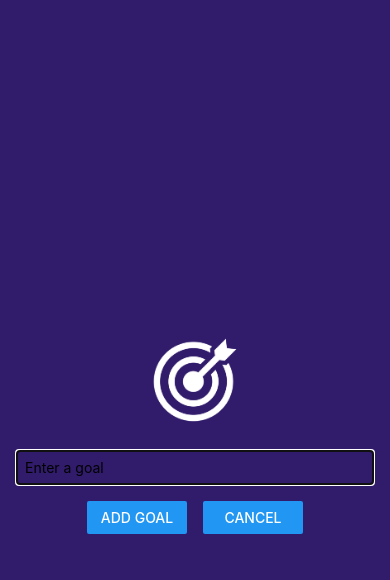
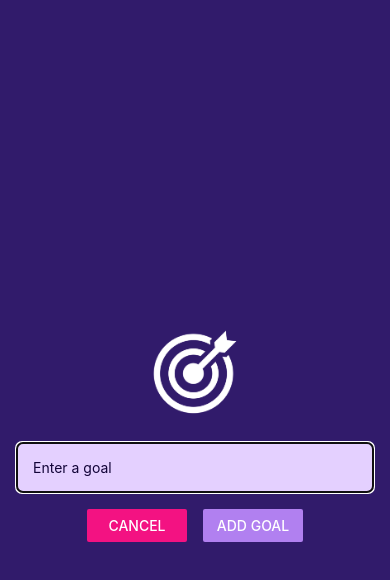
Before and after one commit to Dhanunjaya26/react-native-learning, a React Native app: screen / in a window 390 px wide. Both pictures are taken after a click on the button "ADD YOUR GOAL". Shown: the top 580 px of the page. Built offline with nearby package versions, Linux system fonts and the light colour scheme.

Commit message:
improving styles

```diff
--- a/App.js
+++ b/App.js
@@ -1,4 +1,4 @@
-import { StatusBar } from "expo-status-bar";
+import { StatusBar } from "expo-status-bar"; //allows you to customize the mobile's status bar which shows notifications and battery and network details
 import { useState } from "react";
 import { Button, FlatList, StyleSheet, TextInput, View } from "react-native";
 
@@ -42,10 +42,12 @@
   };
 
   return (
+    <>
+      <StatusBar style="light" />
       <View style={styles.appContainer}>
         <Button
           title="Add your Goal"
-        color="#5e0acc"
+          color="#a065ec"
           onPress={() => setShowInputModal(true)}
         />
 
@@ -79,6 +81,7 @@
           />
         </View>
       </View>
+    </>
   );
 }
 
@@ -87,6 +90,7 @@
     paddingTop: 50,
     paddingHorizontal: 25,
     flex: 1,
+    // backgroundColor: "#1e0858", This style is added globally in app.json so that expo applies it for each page even if there are multiple screens after implementing navigation
   },
   goalsContainer: {
     flex: 5,
--- a/app.json
+++ b/app.json
@@ -5,6 +5,7 @@
     "version": "1.0.0",
     "orientation": "portrait",
     "icon": "./assets/icon.png",
+    "backgroundColor": "#1e085a",
     "userInterfaceStyle": "light",
     "newArchEnabled": true,
     "splash": {
--- a/components/GoalInput.js
+++ b/components/GoalInput.js
@@ -29,10 +29,10 @@
         />
         <View style={styles.buttonsContainer}>
           <View style={styles.button}>
-            <Button title="Add Goal" onPress={addGoalHandler} />
+            <Button title="Cancel" onPress={closeModal} color="#f31282" />
           </View>
           <View style={styles.button}>
-            <Button title="Cancel" onPress={closeModal} />
+            <Button title="Add Goal" onPress={addGoalHandler} color="#b180f0" />
           </View>
         </View>
       </View>
@@ -52,9 +52,12 @@
   },
   textInput: {
     borderWidth: 1,
-    borderColor: "#cccccc",
+    borderColor: "#e4d0ff",
+    borderRadius: 6,
+    backgroundColor: "#e4d0ff",
+    color: "#120438",
     width: "100%",
-    padding: 8,
+    padding: 16,
   },
   buttonsContainer: {
     marginTop: 16,
```
Lines whose indentation alone changed are shown as unchanged.
